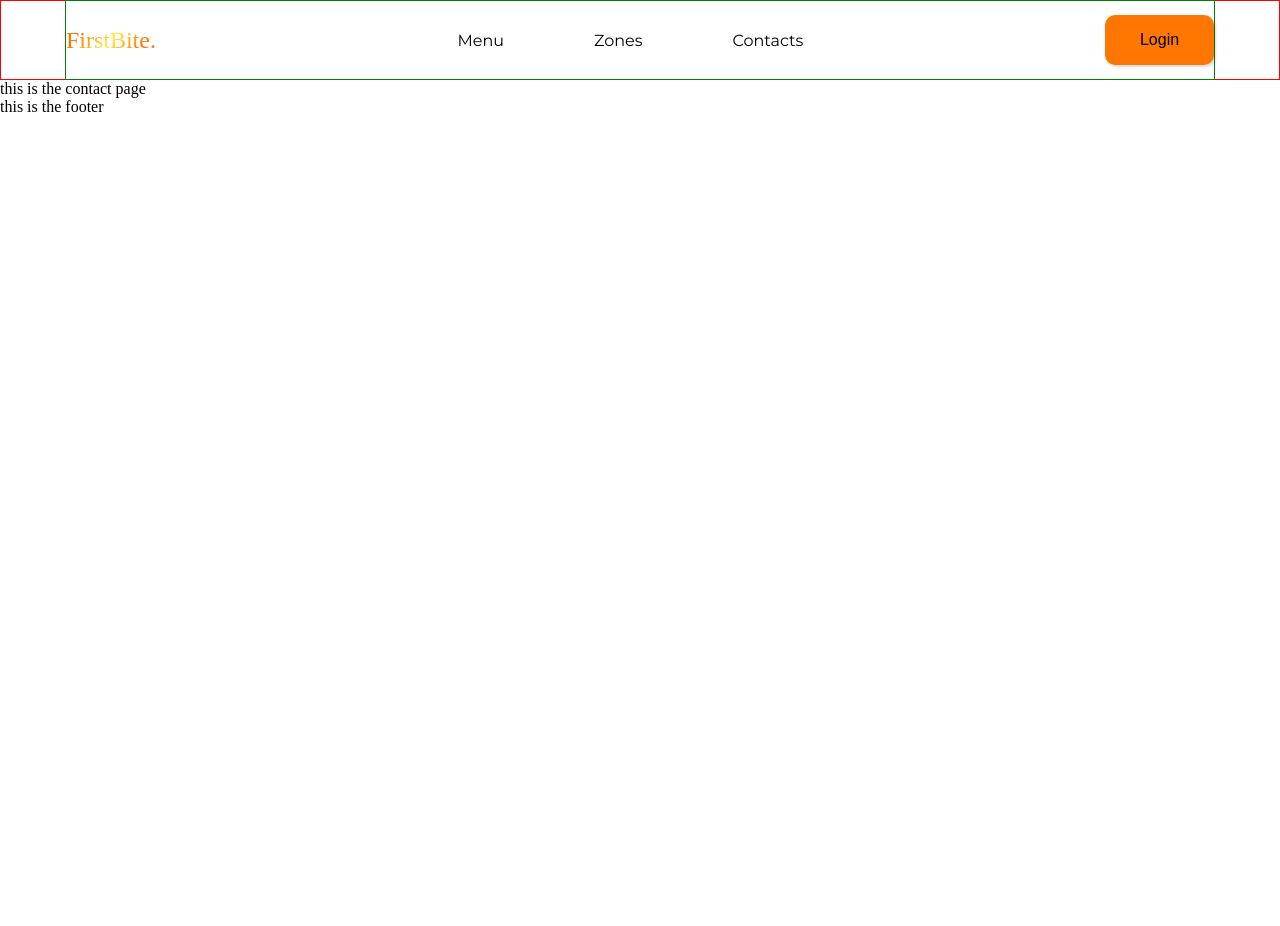
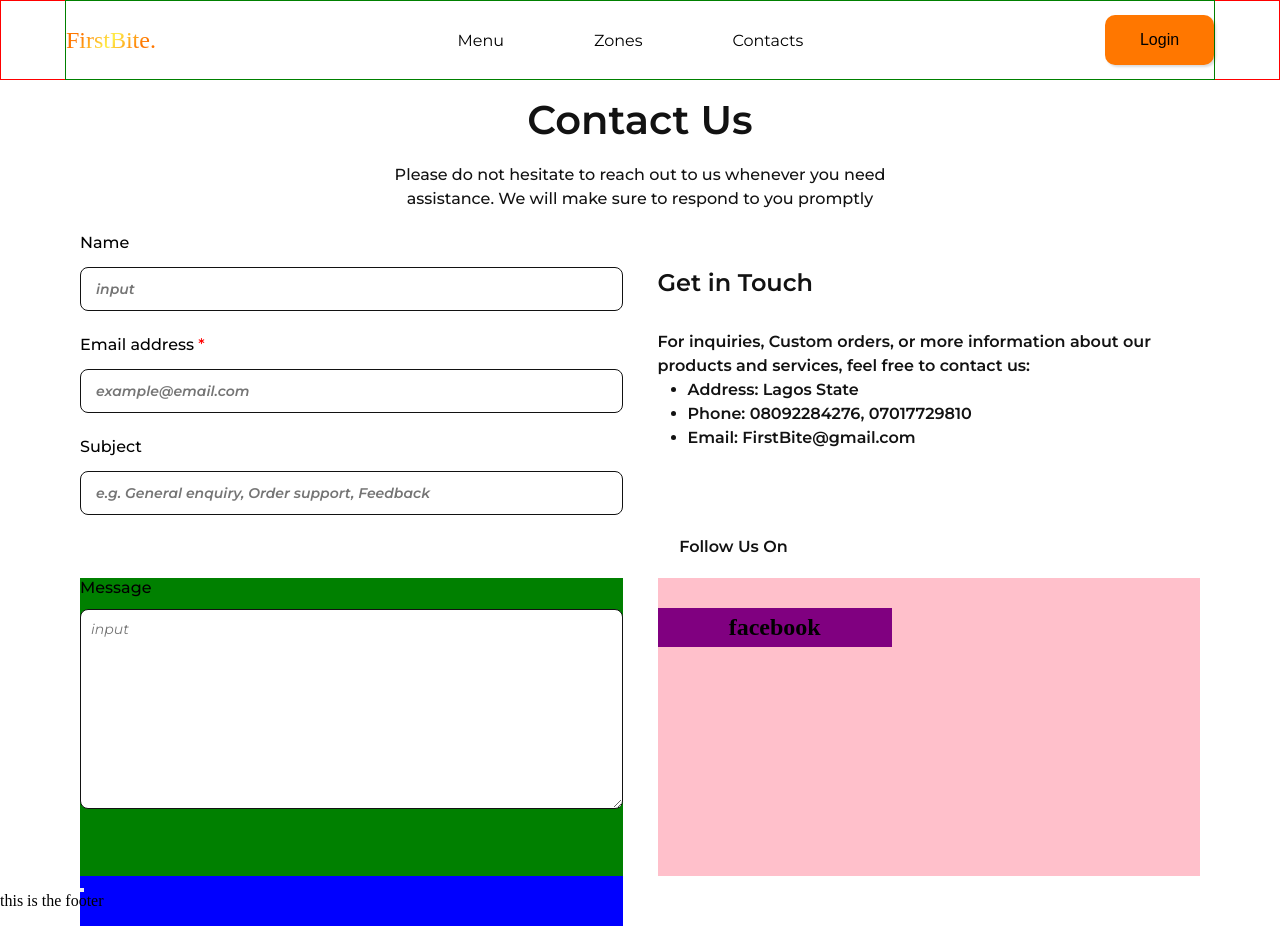
Before and after one commit to abimbolaalabi/FirstBite, a React (Vite) app: page /contact in a window 1280 px wide. Before the commit the page ends 800 px from the top, so only its background shows below. Built offline with nearby package versions, Linux system fonts and the light colour scheme; a web font is replaced by a local one.

Commit message:
Working on Contact page

```diff
--- /dev/null
+++ b/src/Pages/Contact.css
@@ -0,0 +1,226 @@
+.Contact_container {
+  width: 100%;
+  height: max-content;
+  background-color: white;
+  display: flex;
+  justify-content: center;
+}
+
+.Contact_Wrapper {
+  width: 90%;
+  height: max-content;
+  /* background-color: red; */
+  padding: 1rem;
+  display: flex;
+  flex-direction: column;
+  gap: 20px;
+}
+
+.Contact_header {
+  width: 100%;
+  height: 115px;
+  display: flex;
+  justify-content: center;
+  align-items: center;
+}
+
+.Contact_header_wrapper {
+  width: 494px;
+  height: 115px;
+  display: flex;
+  gap: 19px;
+  flex-direction: column;
+}
+.Page_heading {
+  width: 494px;
+  height: 48px;
+  display: flex;
+  justify-content: center;
+  font-size: 40px;
+  font-weight: 600;
+  line-height: 120%;
+  letter-spacing: 0;
+  color: #121212;
+  font-family: Montserrat;
+}
+
+.Body_text {
+  width: 494px;
+  height: 48px;
+  font-weight: 500;
+  font-size: 16px;
+  line-height: 150%;
+  letter-spacing: 0;
+  justify-content: center;
+  text-align: center;
+  color: #121212;
+  font-family: Montserrat;
+}
+
+.Contact_form_container {
+  width: 100%;
+  height: 284px;
+  /* background-color: aqua; */
+  display: flex;
+  gap: 35px;
+}
+
+.Form_container {
+  width: 50%;
+  height: 100%;
+  /* background-color: green; */
+  display: flex;
+  gap: 22px;
+  flex-direction: column;
+}
+
+.Name_input {
+  width: 100%;
+  height: 80px;
+  display: flex;
+  flex-direction: column;
+  gap: 12px;
+}
+
+.Input_label {
+  font-family: Montserrat;
+  font-weight: 500;
+  font-size: 16px;
+  line-height: 150%;
+  letter-spacing: 0;
+}
+
+.Name_input input {
+  width: 100%;
+  height: 44px;
+  border: 1px solid #121212;
+  border-radius: 8px;
+  padding-top: 8px;
+  padding-right: 62px;
+  padding-bottom: 8px;
+  padding-left: 15px;
+  font-weight: 600;
+  font-size: 14px;
+  line-height: 135%;
+  letter-spacing: 0;
+  font-style: italic;
+  font-family: Montserrat;
+}
+
+.Contact_info_container {
+  width: 50%;
+  height: 100%;
+  /* background-color: blue; */
+  display: flex;
+  align-items: center;
+  justify-content: center;
+}
+
+.Contact_info_wrapper {
+  width: 100%;
+  height: 210px;
+  /* background-color: yellow; */
+  display: flex;
+  gap: 32px;
+  flex-direction: column;
+}
+
+.Contact_info_holder {
+  width: 100%;
+  height: 120px;
+  /* background-color: indigo; */
+  color: #121212;
+  font-size: 16px;
+  font-family: Montserrat;
+  font-weight: 600;
+  line-height: 150%;
+  letter-spacing: 0;
+}
+
+.socials {
+  width: 100%;
+  height: 23px;
+  /* background-color: blue; */
+  display: flex;
+  justify-content: flex-end;
+}
+
+.Socials_follow {
+  width: 49%;
+  height: 100%;
+  /* background-color: green; */
+  display: flex;
+  /* justify-content: center; */
+  align-items: center;
+  padding-left: 28px;
+  font-size: 16px;
+  letter-spacing: 0;
+  font-weight: 600;
+  line-height: 150%;
+  font-family: Montserrat;
+  color: #121212;
+}
+
+.Message_container {
+  width: 100%;
+  height: 298px;
+  /* background-color: blue; */
+  display: flex;
+  gap: 35px;
+}
+
+.social_media_holder {
+  width: 50%;
+  height: 100%;
+  background-color: pink;
+}
+
+.Message_input_holder {
+  width: 50%;
+  height: 100%;
+  /* background-color: yellow; */
+}
+
+.text_area_holder {
+  width: 100%;
+  height: 100%;
+  background-color: green;
+  display: flex;
+  flex-direction: column;
+  gap: 12px;
+}
+
+.text_area_holder textarea {
+  width: 100%;
+  height: 200px;
+  border: 1px solid #121212;
+  border-radius: 8px;
+  font-style: italic;
+  padding: 10px;
+  font-size: 14px;
+  font-family: Montserrat;
+  font-family: 400;
+}
+
+.text_area_holder label {
+  color: #000000;
+  font-size: 16px;
+  font-weight: 500;
+  font-family: Montserrat;
+}
+
+.Btn_area {
+  width: 100%;
+  height: 50px;
+  background-color: blue;
+}
+
+.Social_media_wrapper {
+  width: 234.37px;
+  height: 39px;
+  background-color: purple;
+  margin-top: 30px;
+  display: flex;
+  align-items: center;
+  justify-content: center;
+}
--- a/src/Pages/Contact.jsx
+++ b/src/Pages/Contact.jsx
@@ -1,11 +1,99 @@
-import React from 'react'
+import React from "react";
+import "./Contact.css";
 
 const Contact = () => {
   return (
-    <div>
-      this is the contact page
+    <div className="Contact_container">
+      <div className="Contact_Wrapper">
+        <div className="Contact_header">
+          <aside className="Contact_header_wrapper">
+            <h1 className="Page_heading">Contact Us</h1>
+            <p className="Body_text">
+              Please do not hesitate to reach out to us whenever you need
+              assistance. We will make sure to respond to you promptly
+            </p>
+          </aside>
+        </div>
+
+        <article className="Contact_form_container">
+          <div className="Form_container">
+            <div className="Name_input">
+              <label className="Input_label">Name</label>
+              <input type="text" placeholder="input" />
+            </div>
+
+            <div className="Name_input">
+              <label className="Input_label">
+                Email address <span style={{ color: "red" }}>*</span>
+              </label>
+              <input type="text" placeholder="example@email.com" />
+            </div>
+
+            <div className="Name_input">
+              <label className="Input_label">Subject</label>
+              <input
+                type="text"
+                placeholder="e.g. General enquiry, Order support, Feedback"
+              />
+            </div>
+          </div>
+
+          <div className="Contact_info_container">
+            <div className="Contact_info_wrapper">
+              <h1
+                style={{
+                  height: "30px",
+                  fontSize: "24px",
+                  fontWeight: "600",
+                  lineHeight: "125%",
+                  letterSpacing: "0",
+                  fontFamily: "Montserrat",
+                  color: "#121212",
+                }}
+              >
+                Get in Touch
+              </h1>
+              <div className="Contact_info_holder">
+                <p>
+                  For inquiries, Custom orders, or more information about our
+                  products and services, feel free to contact us:
+                </p>
+                <ul style={{ marginLeft: "30px" }}>
+                  <li>Address: Lagos State</li>
+                  <li>Phone: 08092284276, 07017729810</li>
+                  <li>Email: FirstBite@gmail.com</li>
+                </ul>
+              </div>
+            </div>
+          </div>
+        </article>
+
+        <aside className="socials">
+          <div className="Socials_follow">
+            <p>Follow Us On</p>
+          </div>
+        </aside>
+
+        <div className="Message_container">
+          <div className="Message_input_holder">
+            <div className="text_area_holder">
+              <label>Message</label>
+              <textarea name="" id="" placeholder="input"></textarea>
+            </div>
+            <div className="Btn_area">
+              <button></button>
+            </div>
+          </div>
+
+          <article className="social_media_holder">
+            <div className="Social_media_wrapper">
+              <h1>facebook</h1>
+            </div>
+          </article>
+        </div>
+      </div>
     </div>
-  )
-}
+  );
+};
 
-export default Contact
+export default Contact;
```
